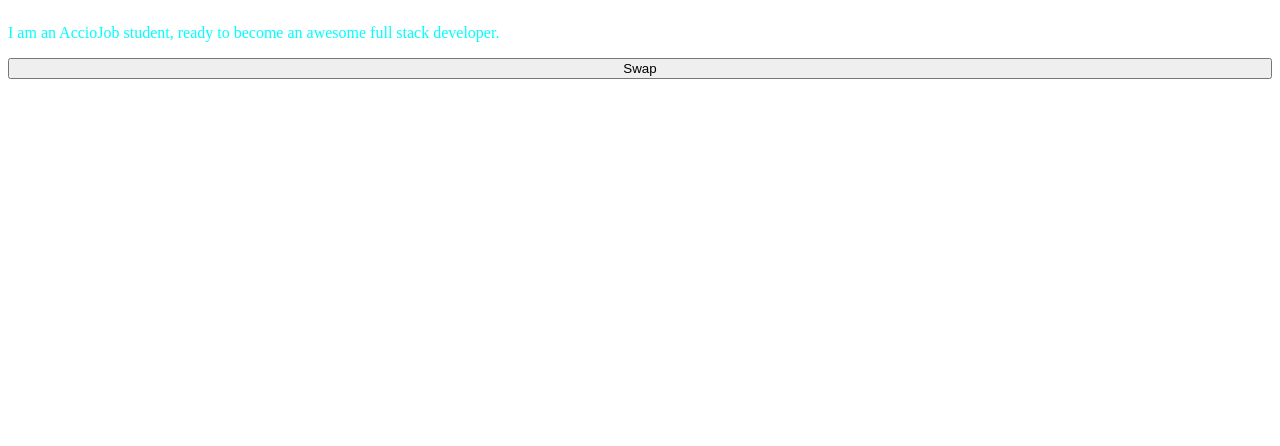
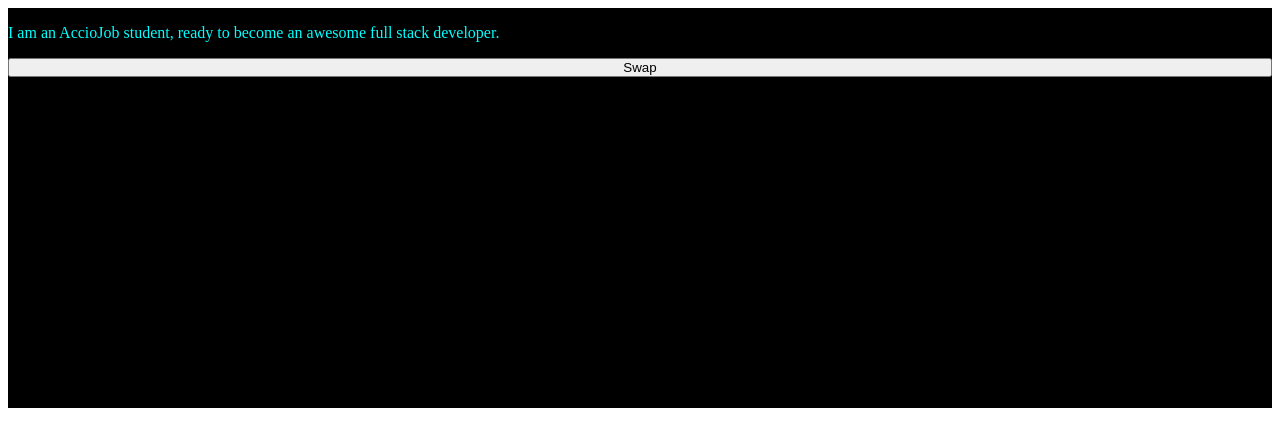
Before and after one commit to acciojob/dark-theme-shivamkr8227, a website: page main.html in a window 1280 px wide. Both pictures are taken after a click on the button "Swap". Drawn offline with Linux system fonts and the light colour scheme.

Commit message:
created a submission

```diff
--- a/script.js
+++ b/script.js
@@ -1 +1,16 @@
 //your code here
+let button=document.getElementById("swap");
+let backgr=document.getElementById("app");
+let value=true;
+button.addEventListener("click", function(){
+	if(value==true)
+	{
+		backgr.style.backgroundColor="black";
+		value=false;
+	}
+	else
+	{
+		backgr.style.backgroundColor="white";
+		value=true;
+	}
+});
--- a/styles.css
+++ b/styles.css
@@ -1,18 +1,12 @@
 .day{
 	display:flex;
 	flex-direction:column;
+	height:400px;
 }
 #ptag{
 	justify-content:center;
 	color:aqua;
 }
-.button-day{
-	margin:0px;
-	justify-content:center;
-
+#swap{
+	padding:0px;
 }
-.button-day:active{
-	body{
-		background-color:black;
-	}
-}
```
